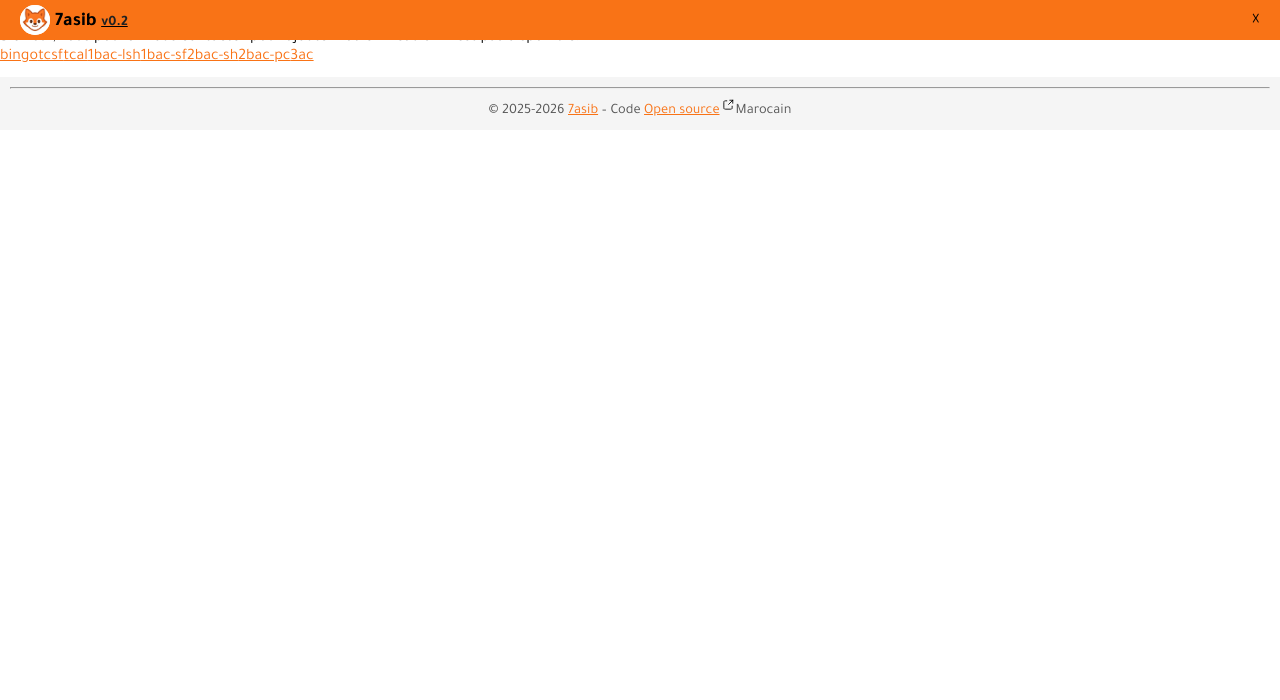
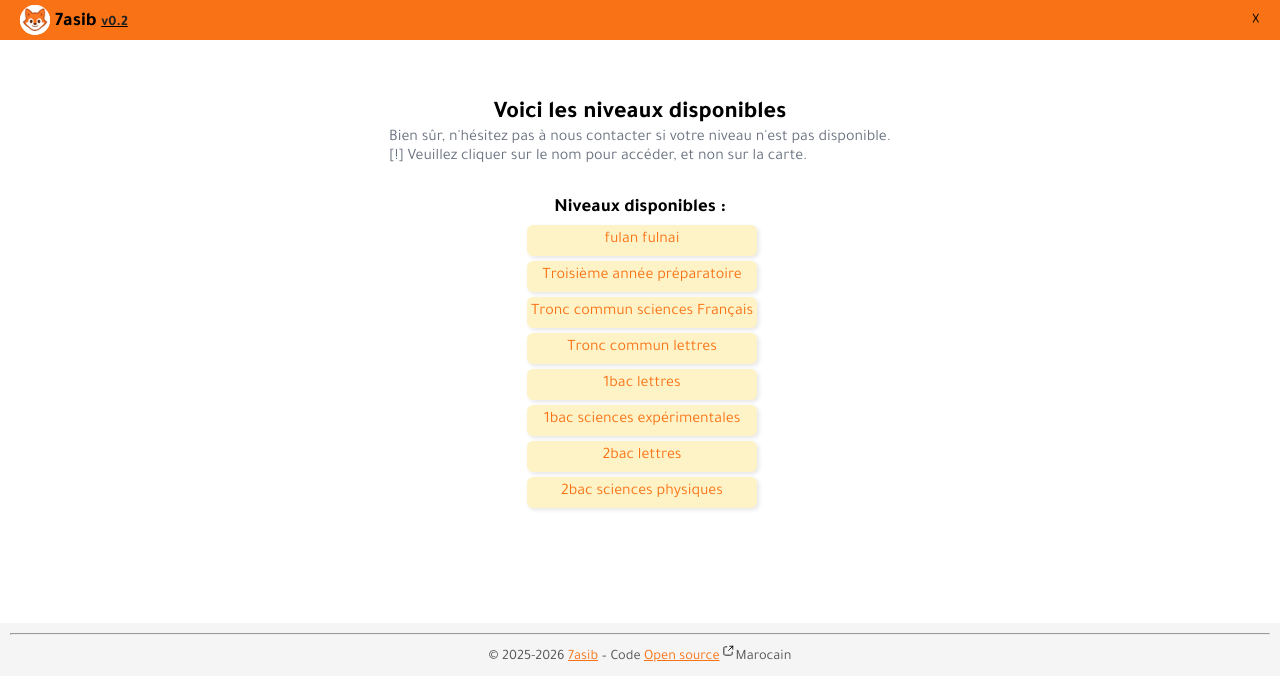
Before and after one commit to krnl0xsns1nk/7asib, a Next.js app: page /levels in a window 1280 px wide. Shown: the top 700 px of the page. Built offline with nearby package versions, Linux system fonts and the light colour scheme.

Commit message:
add two levels, fix levels page, change how we|ll import calculator.tsx move it to lib dir, calcul logic works

```diff
--- a/src/app/levels/page.tsx
+++ b/src/app/levels/page.tsx
@@ -1,38 +1,43 @@
-import React from "react"
-import Link from "next/link"
-import niveaux from "@/lib/levels"
+"use client"
+import React from "react";
+import Link from "next/link";
+import { primarylev, secondarylev } from "@/lib/calculator";
+import { niveaux } from "@/lib/calculator";
 import styles from "@/styles/levels.module.css"
 
-const First: React.FC = () => {
-    const links = Object.entries(niveaux).filter(([k, [j, name]]) => name === null || name === undefined)
-    return (
-        <>
-        {links.map(([key, [j, n]], i) => (
-            <Link href={`/${key}`}  key={i}>{key}</Link>
-        ))}
-        </>
-    )
-}
-const Second: React.FC = () => {
-    const links = Object.entries(niveaux).filter(([k, [j, name]]) => name);
-    return (
-        <>
-            {links.map(([key, [j, n]], i) => (
-                <Link href={`/${key}`} key={i}>{key}</Link>
-            ))}
-        </>
-    )
-}
+const Niveau: React.FC = () => {
+//    console.log('niveaux:', niveaux);
+//    console.log('primarylev:', primarylev);
+//    console.log('secondarylev:', secondarylev);
+//    console.log('Object.entries(primarylev):', Object.entries(primarylev || {}));
 
+        return (
+                <section className={styles.main}
+                  // style={{ textAlign: "center", padding: "100px 20px", direction: "ltr" }}
+                >
+                <h2>Voici les niveaux disponibles</h2>
+                        <p style={{ marginBottom: "30px", color: "#6b7280" }}>
+                     Bien sûr, n'hésitez pas à nous contacter si votre niveau n'est pas disponible.<br/>
+                    [!] Veuillez cliquer sur le nom pour accéder, et non sur la carte.
+                        </p>
 
-const Levels: React.FC = () => {
-    return (
-        <section className='boo'>
-            <h2>Voici les niveaux disponibles</h2>
-            <p>Bien sûr, vous pouvez nous contacter pour ajouter votre niveau s'il n'est pas disponible.</p>
-            <First />
-            <Second />
-        </section>
-    )
-}
-export default Levels;
+                        <div style={{ marginBottom: "10px" }}>
+                                <h3 className={styles.little}>Niveaux disponibles :</h3>
+                                <ul> {/*     key: [jsx, name]         */}
+                                        {Object.entries(niveaux)
+                        .map(([key, [j, label]]) => (
+                        <li key={key} className={styles.link}>
+                                                        <Link
+                                                                href={`/${key}`}
+                                                        >
+                                                                {label}
+                                                        </Link>
+                                                </li>
+                                        ))}
+                                </ul>
+                        </div>
+                </section>
+        );
+};
+
+export default Niveau;
--- a/src/app/[niveau]/calculator.tsx
+++ b/src/lib/calculator.tsx
@@ -511,16 +511,22 @@ function BBAC_SH() {
 	);
 }
 
-
-const niveaux: niveauxType = {
+export const primarylev: niveauxType = {
+    '3ac': [TAS3A, 'Troisième année préparatoire'],
     tcsf: [TCSF, 'Tronc commun sciences Français'],
     tcal: [TCAL, 'Tronc commun lettres'],
     '1bac-lsh': [ABAC_LSH, '1bac lettres'],
     '1bac-sf': [ABAC_SCEXP, '1bac sciences expérimentales'],
     '2bac-sh': [BBAC_SH, '2bac lettres'],
     '2bac-pc': [BBAC_PC, '2bac sciences physiques'],
-    '3ac': [TAS3A, 'Troisième année préparatoire'],
-    bingo: [<h1>bingo</h1>, null]
+}
+const Bingo : React.FC = () => {
+    return <h1>Hello world</h1>
+}
+export const secondarylev: niveauxType ={
+    bingo: [Bingo, 'fulan fulnai']
+}
+
+export const niveaux: niveauxType = {
+    ...secondarylev, ...primarylev
 };
-
-export default niveaux;
--- a/src/lib/levels.ts
+++ /dev/null
@@ -1,2 +0,0 @@
-import niveaux from "../app/[niveau]/calculator";
-export default niveaux
--- a/src/styles/levels.module.css
+++ b/src/styles/levels.module.css
@@ -3,12 +3,12 @@
         flex-direction: column;
         align-items: center;
         justify-content: center;
-        width: 100%;
+        width: calc(100% - 30px);
         margin: 100px 15px;
 }
-.main a {
+.link {
         background-color: var(--hero-bg);
-        width: 95%;
+        text-decoration: none;
         padding: 6px 2px;
         margin-top: 5px;
         margin-bottom: 5px;
@@ -17,10 +17,20 @@
         box-shadow: 2px 2px 4px 0 rgba(0, 0, 0, 0.1);
         transition: all 0.5s;
 }
-.main a:hover {
+.link a{
+    text-decoration: none;
+}
+.link:hover {
         scale: 1.02;
         box-shadow: 2px 2px 4px 0 rgba(0, 0, 0, 0.2);
 }
-.main a:active a:not(:active){
+.main ul:active .link:not(:hover){
     filter: blur(10px);
 }
+.main li, .main ul{
+    width: 100%;
+    list-style: none;
+}
+.little, .link{
+    text-align: center;
+}
```
Also changed, not shown: src/app/[niveau]/page.tsx (+12 -5 lines), 1 other file (tests, documents, lock files or other folders).
